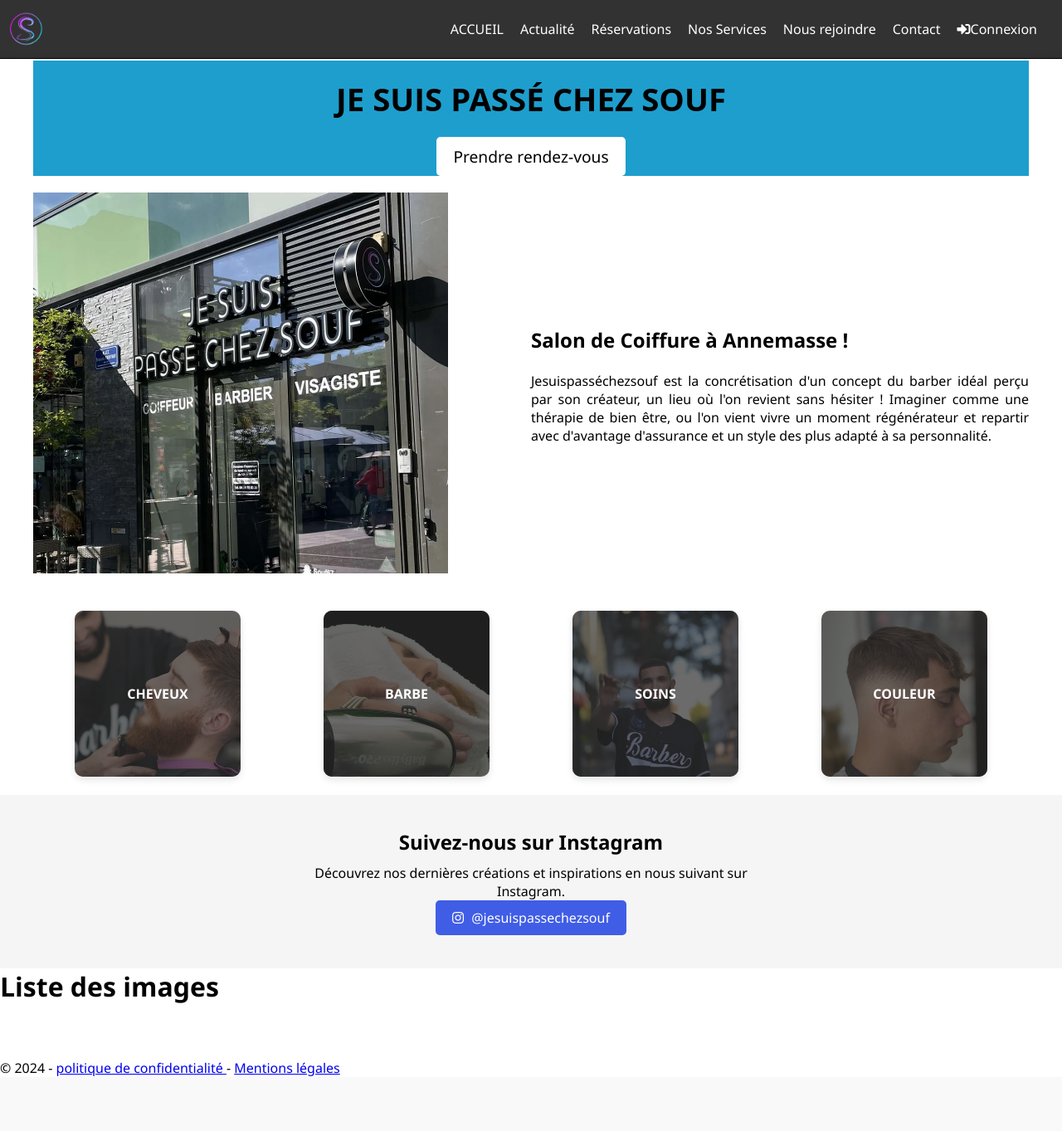
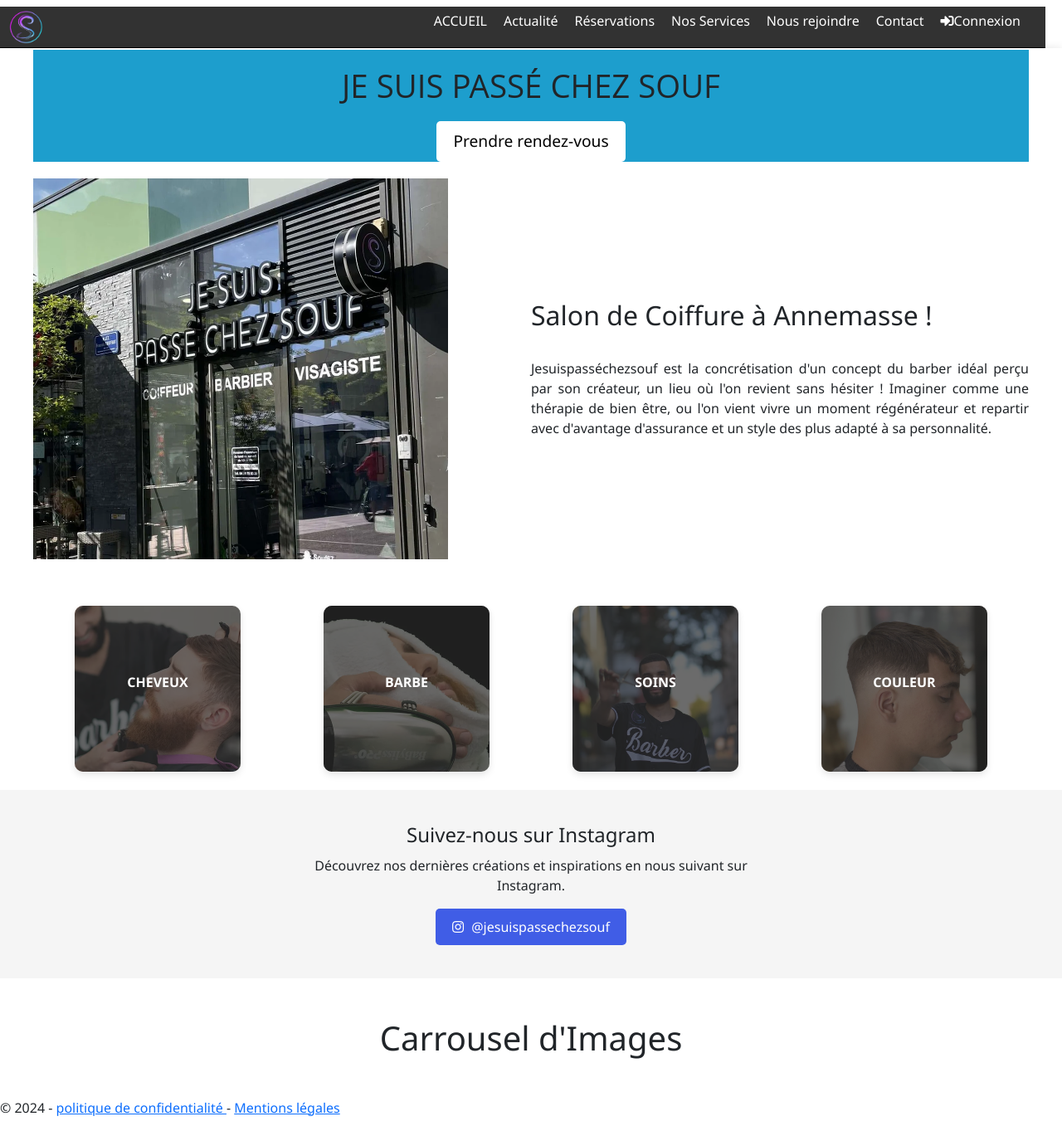
Before and after one commit to SaidBKH/BarberProjet, a PHP site: page / in a window 1280 px wide. Shown: the whole page at 83% size. Before the commit the page ends 1297 px from the top, so only its background shows below. Run offline with PHP 8.4, Linux system fonts and the light colour scheme; tables that the repository leaves empty or names only in its code hold one stand-in row (values such as "Sample post"); some libraries are stand-ins or nearby versions.

Commit message:
carousel

```diff
--- a/public/css/style.home.css
+++ b/public/css/style.home.css
@@ -181,3 +181,10 @@ align-items: center;
 .instagram-lien i {
     margin-right: 5px; /* Espacement à droite de l'icône */
 }
+
+
+.carousel-item img {
+    max-height: 400px; /* Hauteur maximale des images du carrousel */
+    width: auto; /* Largeur automatique pour conserver les proportions */
+    margin: 0 auto; /* Centrer les images horizontalement */
+}
--- a/view/accueil/home.php
+++ b/view/accueil/home.php
@@ -72,14 +72,29 @@
 <?php
     $images = $result["data"]['images'];
 ?>
-    <h1>Liste des images</h1>
-    <br>
+ <div class="container">
+    <h1 class="text-center mt-5">Carrousel d'Images</h1>
 
-        <div class="listImages">
-            <?php foreach ($images as $image) : ?>
-                    <img src="<?= $image->getImageUrl() ?>" alt="<?= $image->getTitre() ?>">
-            <?php endforeach; ?>
+    <div id="carouselExampleIndicators" class="carousel slide mt-4" data-bs-ride="carousel">
+        <div class="carousel-inner">
+            <?php
+            // Boucle pour afficher les images dans le carrousel
+            $first = true;
+            foreach ($images as $image) :
+            ?>
+            <div class="carousel-item <?php echo $first ? 'active' : ''; ?>">
+                <img src="<?= $image->getImageUrl() ?>" class="d-block w-100" alt="<?= $image->getTitre() ?>">
+            </div>
+            <?php
+            $first = false;
+            endforeach;
+            ?>
         </div>
+    </div>
+</div>
+
+<!-- Inclure le JS de Bootstrap -->
+<script src="https://cdn.jsdelivr.net/npm/bootstrap@5.3.0-alpha1/dist/js/bootstrap.bundle.min.js"></script>
 
 
 
--- a/view/layout.php
+++ b/view/layout.php
@@ -12,6 +12,10 @@
 
         <link rel="stylesheet" href="https://cdnjs.cloudflare.com/ajax/libs/font-awesome/5.13.0/css/all.min.css" integrity="sha256-h20CPZ0QyXlBuAw7A+KluUYx/3pK+c7lYEpqLTlxjYQ=" crossorigin="anonymous" />
        <!-- Intègre Font Awesome, une bibliothèque d'icônes.-->
+
+       <link href="https://cdn.jsdelivr.net/npm/bootstrap@5.3.0-alpha1/dist/css/bootstrap.min.css" rel="stylesheet">
+
+
 
         <link rel="stylesheet" href="<?= PUBLIC_DIR ?>/css/style.css"> <!--  Lie le fichier CSS de style à la page.-->
         <link rel="stylesheet" href="<?= PUBLIC_DIR ?>/css/style.home.css">
```
